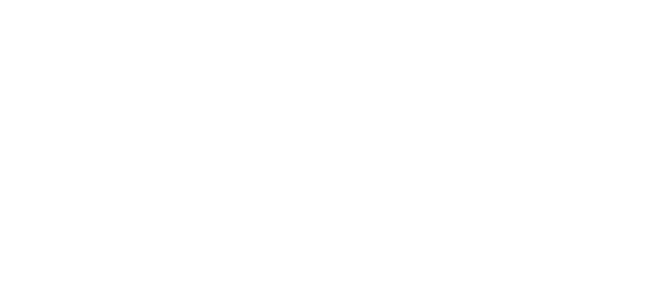
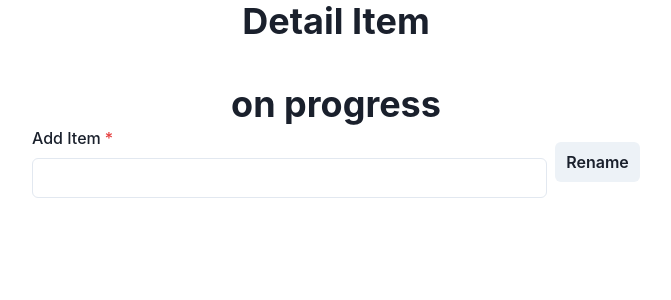
Before and after one commit to Bayusetiawan45/consume-api, a React (Create React App) app: page /detail/1/item/1 in a window 1280 px wide. Before the commit this address had no page. Shown: the top 300 px of the page, without its empty margins (304-975 px from the left). Built offline with nearby package versions, Linux system fonts and the light colour scheme; no server answers.

Commit message:
rename and item detail

```diff
--- a/src/App.js
+++ b/src/App.js
@@ -5,6 +5,7 @@
 import Register from './Register';
 import Login from './Login';
 import Detail from './Detail';
+import ItemDetail from './ItemDetail';
 
 function App() {
   return (
@@ -14,6 +15,7 @@
         <Route path="/login" element={<Login />}/>
         <Route path="/" element={<Homepage />}/>
         <Route path="/detail/:id" element={<Detail />}/>
+        <Route path="/detail/:id/item/:item_id" element={<ItemDetail />}/>
       </Routes>
     </div>
   );
--- a/src/Detail.jsx
+++ b/src/Detail.jsx
@@ -30,6 +30,8 @@
 
   const [data, setData] = useState([]);
   const [item, setItem] = useState("");
+
+  console.log('data', data);
 
   const config = {
     headers: { Authorization: `Bearer ${token}` },
@@ -87,12 +89,26 @@
     }
   };
 
+  const handleDelete = async (id3) => {
+    try {
+      const results = await axios.delete(
+        `http://94.74.86.174:8080/api/checklist/${id}/item/${id3}`,
+        config
+      );
+      if (results.data.statusCode === 2300) {
+        getDataDetail();
+      }
+    } catch (error) {
+      console.log(error.message);
+    }
+  };
+
   useEffect(() => {
     getDataDetail();
   }, []);
 
   return (
-    <Container>
+    <Container maxW='container.sm'>
       <Heading mb={10}>Detail Page</Heading>
       <HStack mb={10}>
         <FormControl isRequired>
@@ -126,12 +142,22 @@
                       <Td>
                         <HStack>
                           <Button
-                            onClick={() => navigate(`/detail/${list.id}`)}
+                            onClick={() => navigate(`/detail/${id}/item/${list.id}`)}
+                            size="sm"
                           >
                             Detail
                           </Button>
-                          <Button onClick={() => markComplete(list.id)}>
+                          <Button
+                            onClick={() => markComplete(list.id)}
+                            size="sm"
+                          >
                             Mark Complete
+                          </Button>
+                          <Button
+                            onClick={() => handleDelete(list.id)}
+                            size="sm"
+                          >
+                            Delete
                           </Button>
                         </HStack>
                       </Td>
--- /dev/null
+++ b/src/ItemDetail.jsx
@@ -0,0 +1,103 @@
+import React, { useEffect, useState } from "react";
+import {
+  Box,
+  Container,
+  Heading,
+  Table,
+  Thead,
+  Tbody,
+  Tfoot,
+  Tr,
+  Th,
+  Td,
+  TableCaption,
+  TableContainer,
+  Spinner,
+  FormControl,
+  FormLabel,
+  Input,
+  Button,
+  HStack,
+  useDisclosure,
+  Text,
+} from "@chakra-ui/react";
+import { useNavigate, useParams } from "react-router-dom";
+import axios from "axios";
+
+const ItemDetail = () => {
+  const { id, item_id } = useParams();
+  const [isLoading, setIsLoading] = useState(true);
+  const token = JSON.parse(localStorage.getItem("token"));
+  const navigate = useNavigate();
+
+  const [data, setData] = useState([]);
+  const [item, setItem] = useState("");
+
+  const config = {
+    headers: { Authorization: `Bearer ${token}` },
+  };
+
+  const getDataDetail = async () => {
+    try {
+      const results = await axios.get(
+        `http://94.74.86.174:8080/api/checklist/${id}/item/${item_id}`,
+        config
+      );
+      if (results.data.statusCode === 2110) {
+        setData(results.data.data);
+      }
+      setIsLoading(false);
+    } catch (error) {
+      console.log(error.message);
+      setIsLoading(false);
+    }
+  };
+
+  const handleEdit = async () => {
+    const body = {
+      itemName: item,
+    };
+    try {
+      const results = await axios.put(
+        `http://94.74.86.174:8080/api/checklist/${id}/item/rename/${item_id}`,
+        body,
+        config
+      );
+      if (results.data.statusCode === 2200) {
+        getDataDetail();
+      }
+    } catch (error) {
+      console.log(error.message);
+    }
+  };
+
+  useEffect(() => {
+    getDataDetail();
+  }, []);
+
+  return (
+    <Container maxW="container.sm">
+      <Heading mb={10}>Detail Item</Heading>
+      {isLoading ? (
+        <Spinner />
+      ) : (
+        <Box>
+          <Heading>{data.name}</Heading>
+          <Heading>
+            {data.itemCompletionStatus === true ? "complete" : "on progress"}
+          </Heading>
+        </Box>
+      )}
+
+      <HStack mb={10}>
+        <FormControl isRequired>
+          <FormLabel>Add Item</FormLabel>
+          <Input type="text" onChange={(e) => setItem(e.target.value)} />
+        </FormControl>
+        <Button onClick={() => handleEdit()}>Rename</Button>
+      </HStack>
+    </Container>
+  );
+};
+
+export default ItemDetail;
```
